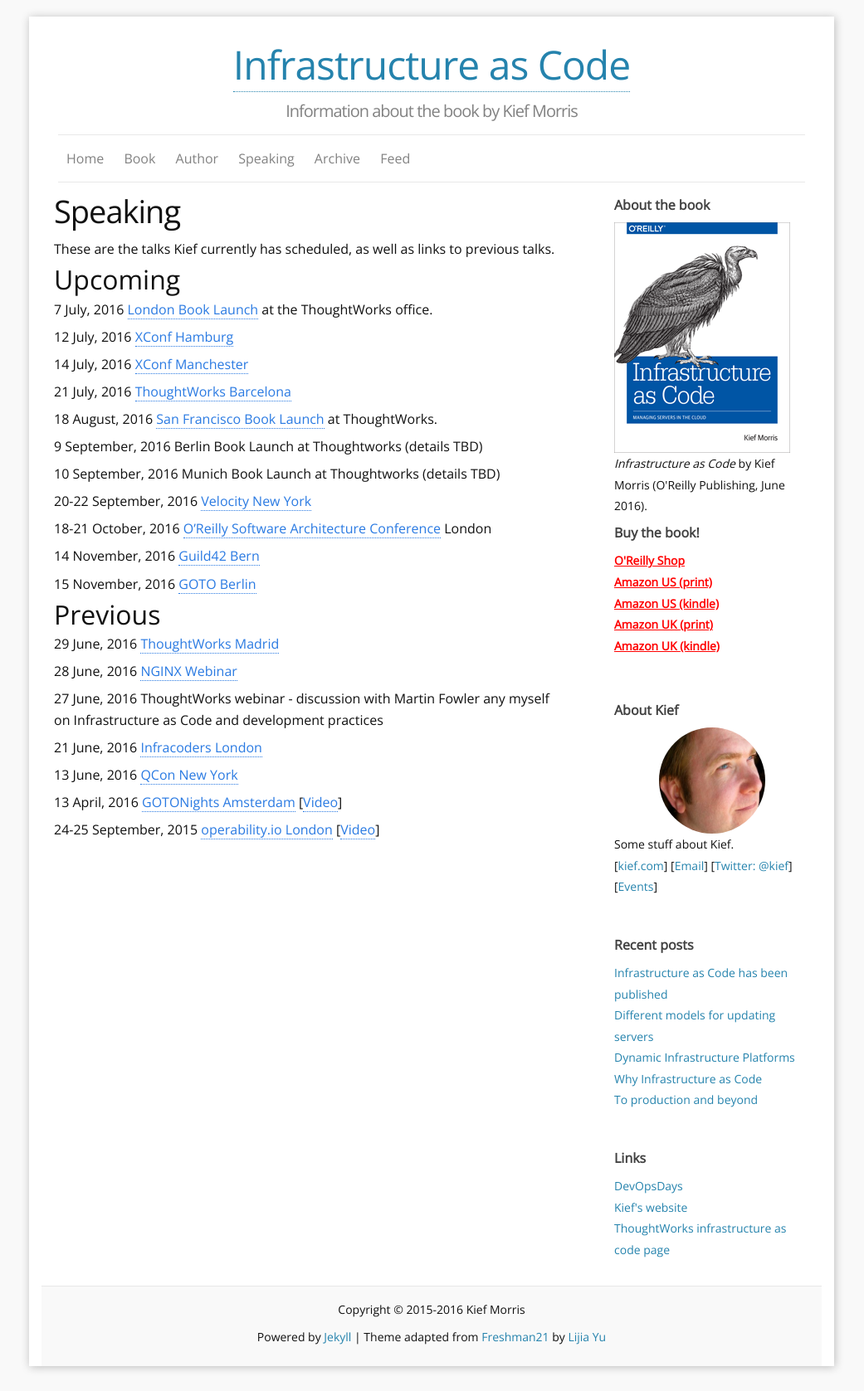
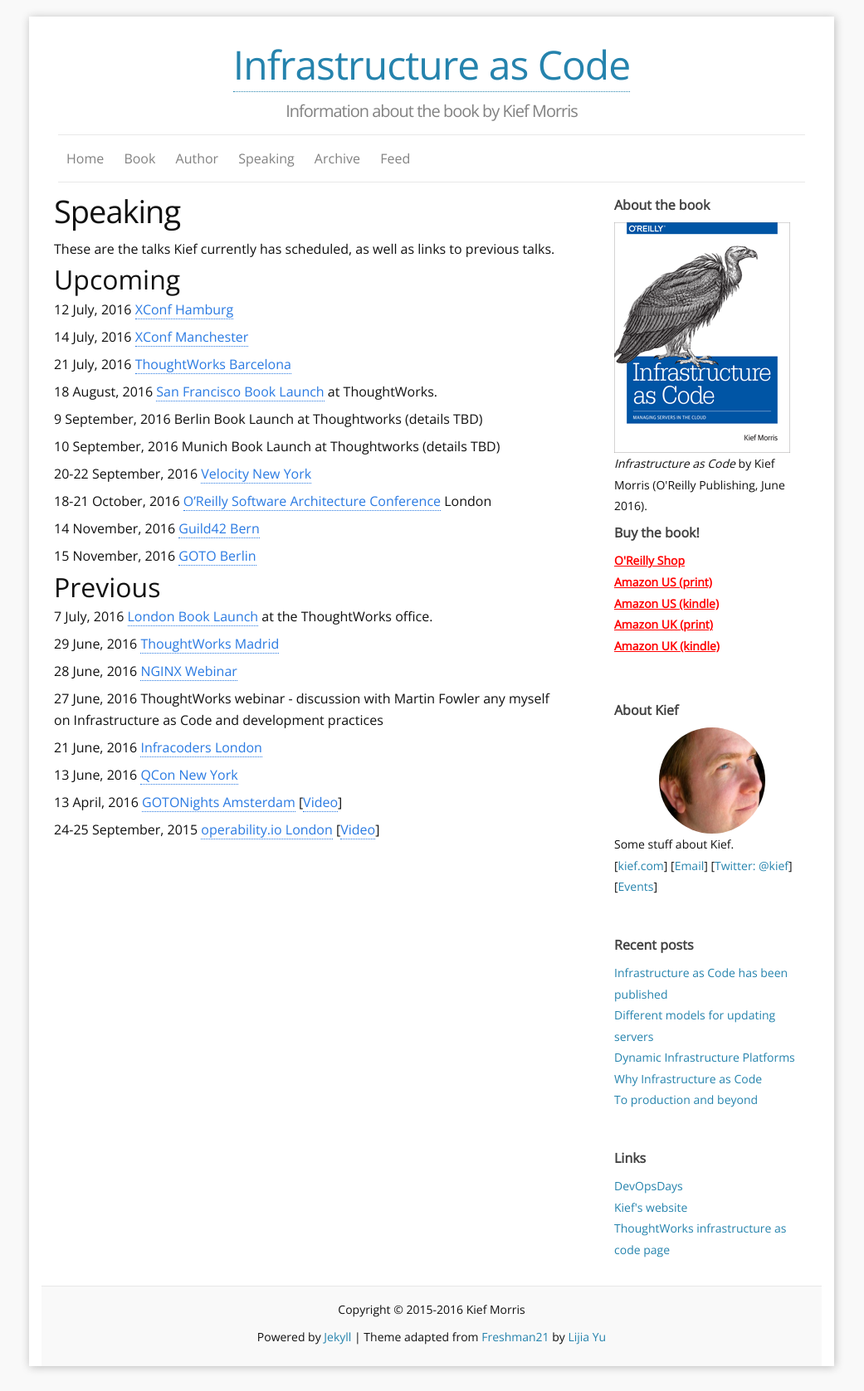
Before and after one commit to kief/infrastructure-as-code.com, a Jekyll site: the page built from 30-speaking.md, in a window 1280 px wide. Shown: the whole page at 83% size, without its empty margins (120-1161 px from the left). Built offline with Jekyll 4.4.1, drawn with Linux system fonts in a browser that asks for light colours; comment, search, counter and statistics services are not loaded; part of the change alters nothing that is shown.

```diff
--- a/30-speaking.md
+++ b/30-speaking.md
@@ -7,8 +7,6 @@ permalink: /speaking/
 These are the talks Kief currently has scheduled, as well as links to previous talks.
 
 ## Upcoming
-
-7 July, 2016 [London Book Launch](https://info.thoughtworks.com/Book-launch-infrastructure-as-code) at the ThoughtWorks office.
 
 12 July, 2016 [XConf Hamburg](https://info.thoughtworks.com/Xconf-hamburg-2016.html)
 
@@ -33,6 +31,8 @@ These are the talks Kief currently has scheduled, as well as links to previous t
 
 ## Previous
 
+7 July, 2016 [London Book Launch](https://info.thoughtworks.com/Book-launch-infrastructure-as-code) at the ThoughtWorks office.
+
 29 June, 2016 [ThoughtWorks Madrid](http://www.meetup.com/ThoughtWorks-Madrid/events/231646246)
 
 28 June, 2016 [NGINX Webinar](https://www.nginx.com/resources/webinars/how-to-adopt-infrastructure-as-code/)
```
